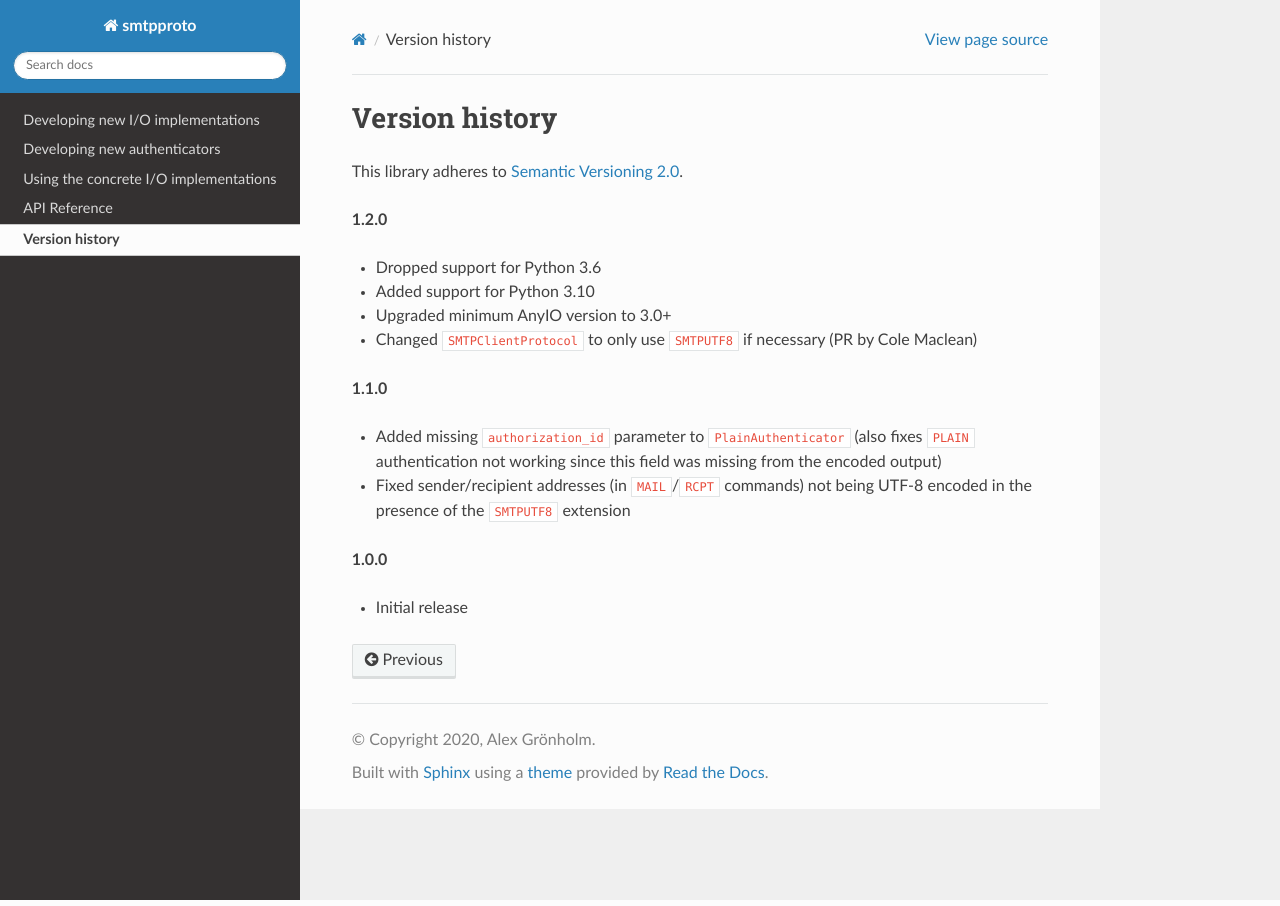
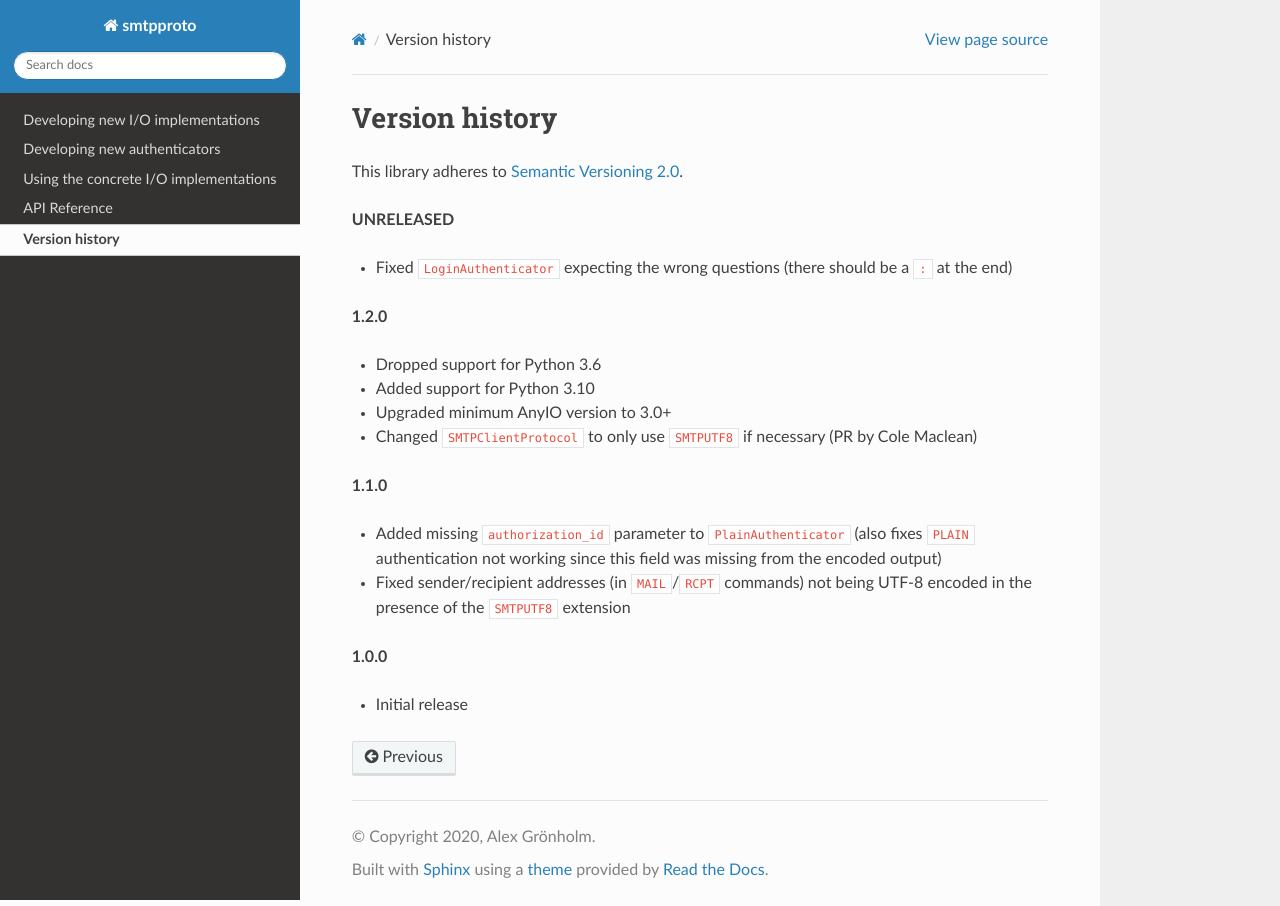
Before and after one commit to agronholm/smtpproto, a Sphinx documentation site: the page built from docs/versionhistory.rst, in a window 1280 px wide. Built offline with Sphinx 7.4.7 and the Read the Docs theme 2.0.0, drawn with Linux system fonts in a browser that asks for light colours; the version number could not be read and is left out.

Commit message:
Fixed AUTH LOGIN expecting questions without the colon suffix

```diff
--- a/docs/versionhistory.rst
+++ b/docs/versionhistory.rst
@@ -2,6 +2,11 @@ Version history
 ===============
 
 This library adheres to `Semantic Versioning 2.0 <http://semver.org/>`_.
+
+**UNRELEASED**
+
+- Fixed ``LoginAuthenticator`` expecting the wrong questions (there should be a ``:`` at
+  the end)
 
 **1.2.0**
 
```
Also changed, not shown: 1 other file.
